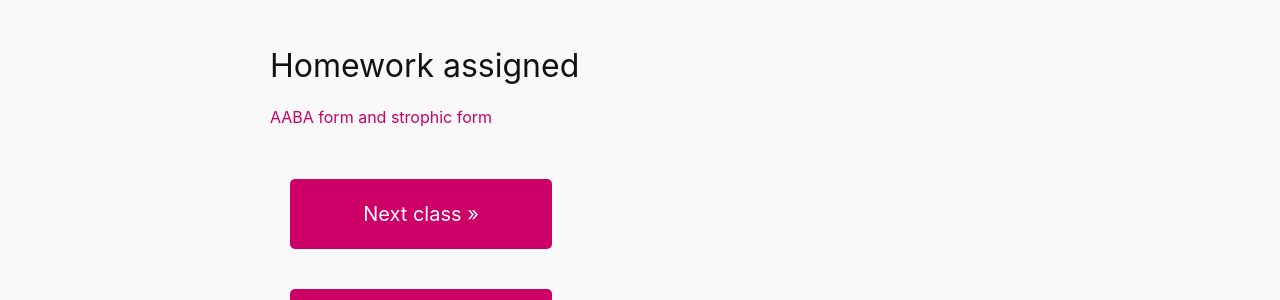
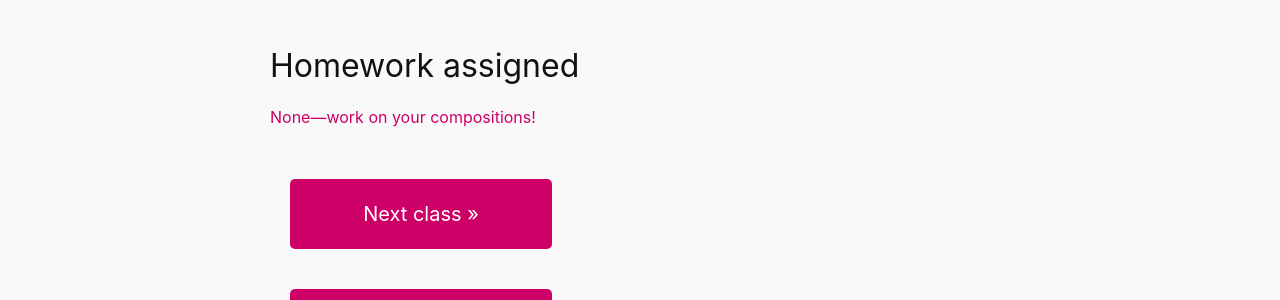
Before and after one commit to meganlavengood/musi216, a Jekyll site: the page built from docs/_posts/2023-03-30-aaba-form-and-strophic-form.md, in a window 1280 px wide. Shown: the part 410-710 px from the top of the page. Built offline with Jekyll 4.4.1, drawn with Linux system fonts in a browser that asks for light colours.

Commit message:
remove AABA hw

```diff
--- a/docs/_posts/2023-03-30-aaba-form-and-strophic-form.md
+++ b/docs/_posts/2023-03-30-aaba-form-and-strophic-form.md
@@ -14,4 +14,4 @@ title:  "Thu, Mar 30"
 
 ## Homework assigned
 
-[AABA form and strophic form](https://viva.pressbooks.pub/openmusictheory/chapter/aaba-and-strophic-form/#assignments)
+[None—work on your compositions!](https://gmuedu-my.sharepoint.com/:b:/g/personal/mlavengo_gmu_edu/ESezbpGaM1dKtrGedA-YX3cB0ebfepNG3qbbaLr_1sQhuA?e=ODFk9u)
```
